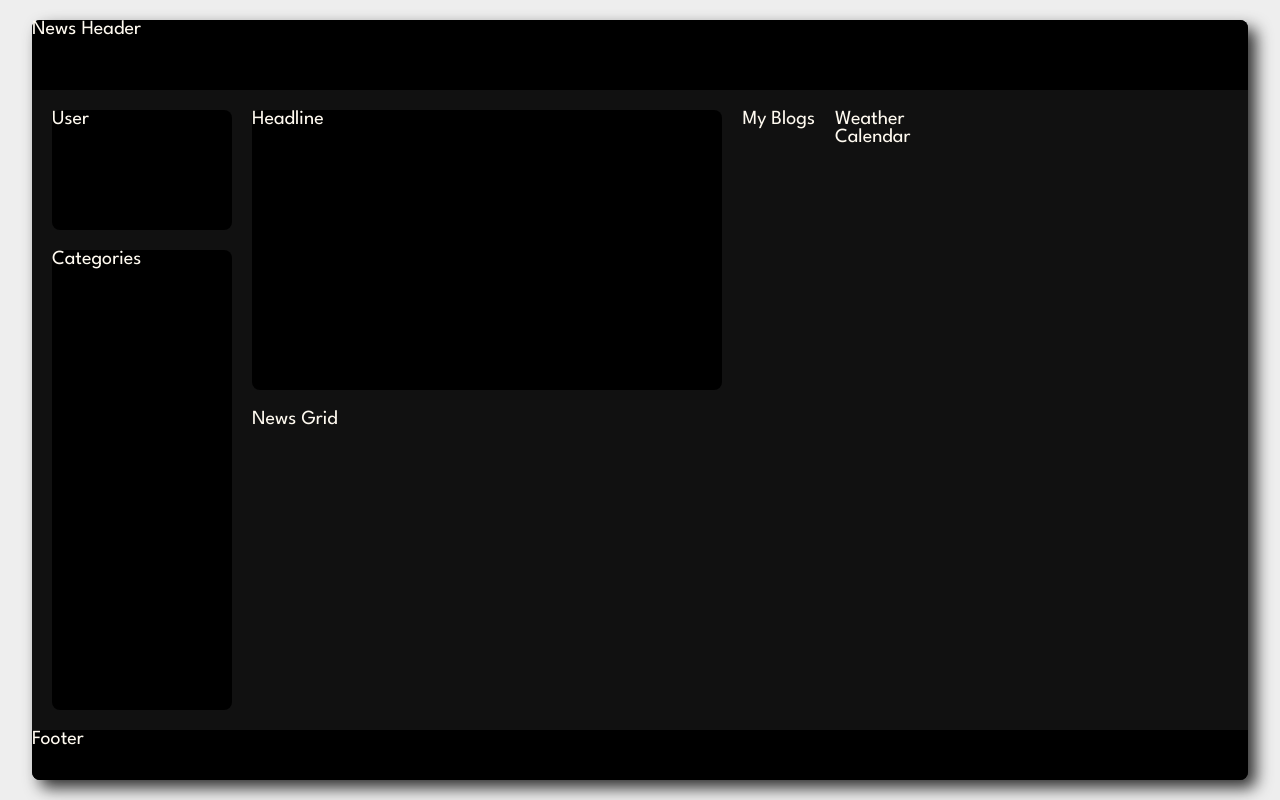
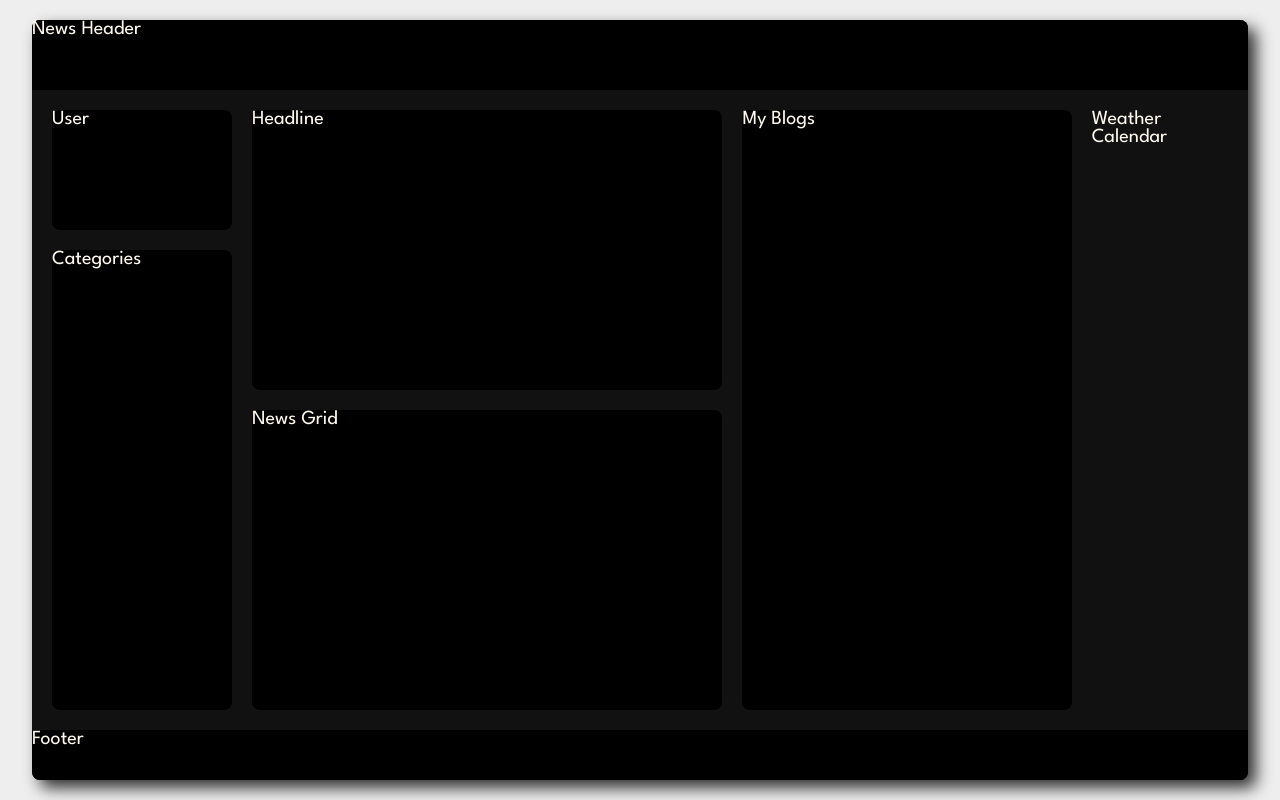
Before and after one commit to Nimira43/Eideseis, a React (Vite) app: page / in a window 1280 px wide. Built offline with nearby package versions, Linux system fonts and the light colour scheme.

Commit message:
Styled my-blogs

```diff
--- a/src/index.css
+++ b/src/index.css
@@ -125,6 +125,22 @@ html {
   margin-bottom: 2rem;
 }
 
+.news-grid {
+  width: 100%;
+  height: 50%;
+  background-color: var(--black);
+  border-radius: var(--border-radius-lg);
+}
+
+.my-blogs {
+  width: clamp(20rem, 27cqi, 28%);
+  height: 100%;
+  background-color: var(--black);
+  border-radius: var(--border-radius-lg);
+}
+
+
+
 .news-footer {
   width: 100%;
   min-height: 5rem;
```
